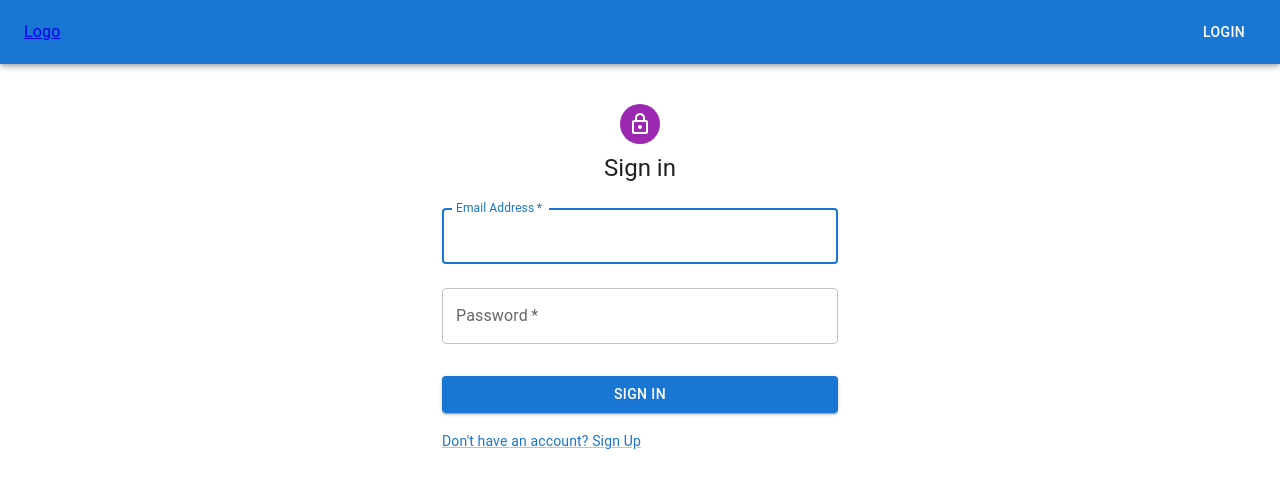
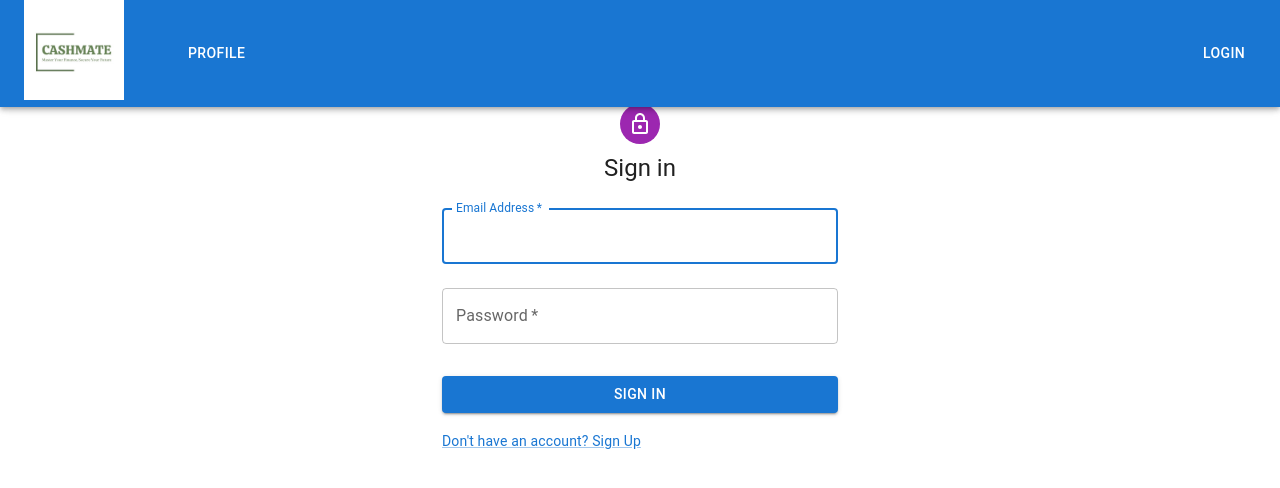
Before and after one commit to Piccora/Fintech-BUV, a React (Vite) app: page /sign-in in a window 1280 px wide. Shown: the top 488 px of the page. Built offline with nearby package versions, Linux system fonts and the light colour scheme; no server answers; what react-swipeable-views-utils would draw is missing.

Commit message:
added logo

```diff
--- /dev/null
+++ b/src/assets/index.js
@@ -0,0 +1,3 @@
+import Logo from "./Logo.jpg";
+
+export {Logo};
--- a/src/components/ui/ConditionalChartRender/ConditionalChartRender.jsx
+++ b/src/components/ui/ConditionalChartRender/ConditionalChartRender.jsx
@@ -1,5 +1,5 @@
 import Chart from "react-google-charts"
 
 export function ConditionalChartRender(data) {
-    return <Chart chartType={data.data.chartType} width="auto" height="auto" data={data.data.data} options={data.data.options} />
+    return data.data.data.length != 0 ? <Chart chartType={data.data.chartType} width="auto" height="auto" data={data.data.data} options={data.data.options} /> : <></>
 }
--- a/src/components/ui/NavBar/NavBar.jsx
+++ b/src/components/ui/NavBar/NavBar.jsx
@@ -12,6 +12,7 @@ import { onAuthStateChanged } from 'firebase/auth';
 import { auth } from '../../../firebase';
 import { signingOut } from '../../../FirebaseAuthentication';
 import { useNavigate } from 'react-router-dom';
+import { Logo } from '../../../assets'
 
 export default function NavBar() {
   const [session, setSession] = useState(false);
@@ -21,7 +22,7 @@ export default function NavBar() {
   })
 
   const handleClick = () => {
-    signingOut().then( () => {
+    signingOut().then(() => {
       window.location.reload()
       navigate("/")
     }
@@ -32,8 +33,11 @@ export default function NavBar() {
     <Box sx={{ flexGrow: 1 }}>
       <AppBar position="fixed">
         <Toolbar>
-          <Link href="/" underline="none" color="primary">Logo</Link>
-          <Typography variant="h6" component="div" sx={{ flexGrow: 1 }}>
+          <a href="/homepage"><img src={Logo} width={100} height={100} /></a>
+          <Typography variant="h6" component="div" sx={{ flexGrow: 1, ml: 7 }}>
+          <Button href="/profile" variant="text" sx={{ color: 'white' }}>
+            Profile
+            </Button>
           </Typography>
           {session ? (<Button variant="text" sx={{ color: 'white' }} onClick={handleClick} >{auth.currentUser.displayName}</Button>) : (<Button color="inherit" href="/sign-in">Login</Button>)}
         </Toolbar>
--- a/src/pages/Profile/Profile.jsx
+++ b/src/pages/Profile/Profile.jsx
@@ -59,7 +59,7 @@ export default function Profile() {
                     Analysis
                 </Box>
             </Typography>
-            {chartState ? <ConditionalChartRender data={data} /> : <></>}
+            {chartState ? <ConditionalChartRender data={data} /> : null}
         </Stack>
     )
 }
```
Also changed, not shown: src/assets/Logo.jpg (added).
